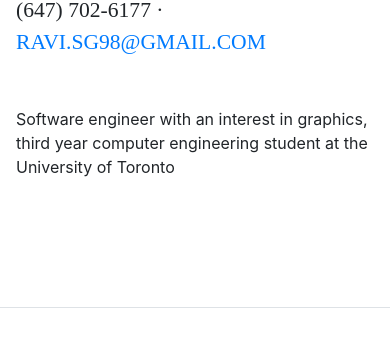
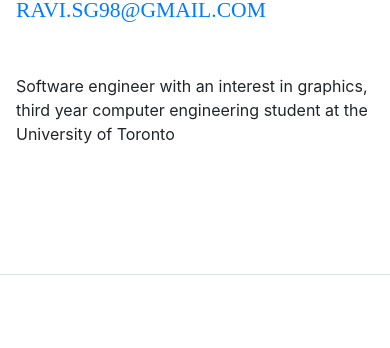
Before and after one commit to Ravi-R-Singh/Ravi-R-Singh.github.io, a website with bundled scripts: page index.html in a window 390 px wide. Shown: the part 188-536 px from the top of the page. Built offline with nearby package versions, Linux system fonts and the light colour scheme; a web font is replaced by a local one.

Commit message:
Removed phone number

```diff
--- a/index.html
+++ b/index.html
@@ -72,7 +72,7 @@
         <h1 class="mb-0">Ravi
             <span class="text-primary">Singh</span>
           </h1>
-        <div class="subheading mb-5">(647) 702-6177 ·
+        <div class="subheading mb-5">
           <a href="mailto:ravi.sg98@gmail.com">ravi.sg98@gmail.com</a>
         </div>
         <p class="mb-5">Software engineer with an interest in graphics, third year computer engineering student at the University of Toronto</p>
```
